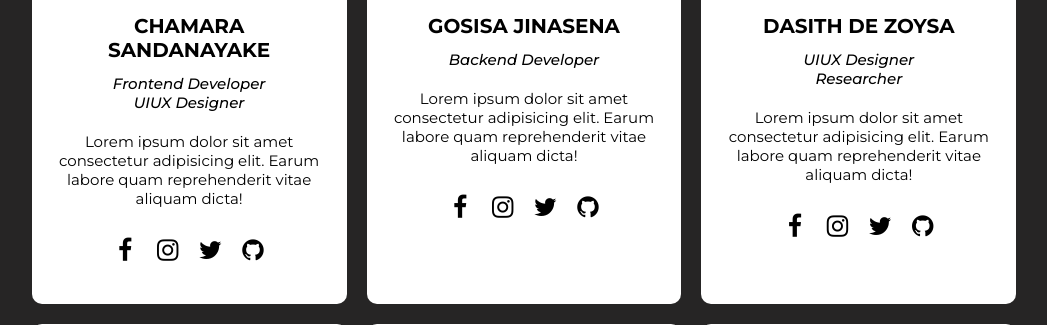
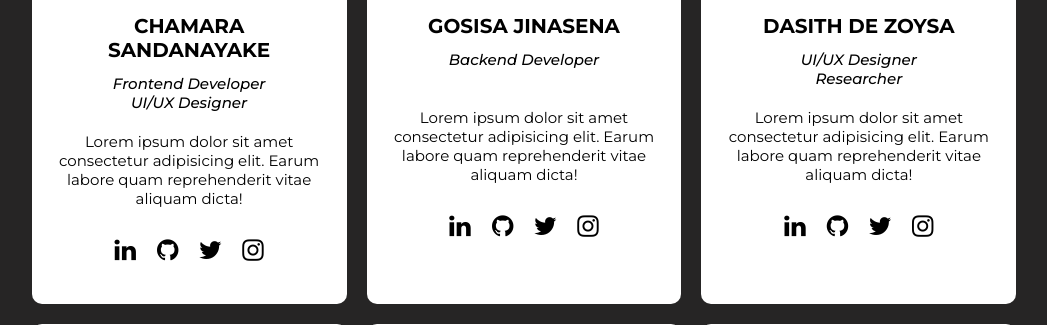
Before and after one commit to scssandanayake/wildlifesrilanka-web-project, a PHP site: page /pages/contactUs.html in a window 1280 px wide. Shown: the part 1262-1587 px from the top of the page, without its empty margins (116-1163 px from the left). Run offline with PHP 8.4, Linux system fonts and the light colour scheme; some web fonts are replaced.

Commit message:
complete the contact us page

```diff
--- a/index.css
+++ b/index.css
@@ -609,3 +609,9 @@ section .content .let{
     margin-left: 4rem;
   }
 }
+
+@media (max-width: 600px) {
+  .home .box .content{
+      width: 70%;
+  }
+}
--- a/index.php
+++ b/index.php
@@ -268,7 +268,7 @@
      <!-- footer section starts  -->
      <section class="footer">
 
-<div data-aos="fade-down" data-aos-duration="200" class="box-container">
+<div class="box-container">
 
     <div class="box">
         <h3>Quick Links</h3>
--- a/navBar/navBar.css
+++ b/navBar/navBar.css
@@ -50,7 +50,7 @@ html {
 }
 
 .header {
-  background: linear-gradient(188deg, #ffffff49 30%, #FFB803 105%);;
+  background: linear-gradient(188deg, #ffffff49 30%, #FFB803 105%);
   -webkit-box-shadow: 0 0.5rem 1rem rgba(0, 0, 0, 0.1);
           box-shadow: 0 0.5rem 1rem rgba(0, 0, 0, 0.1);
 }
--- a/pages/aboutUniversity.html
+++ b/pages/aboutUniversity.html
@@ -100,7 +100,7 @@
      <!-- footer section starts  -->
 <section class="footer">
 
-  <div data-aos="fade-down" data-aos-duration="200" class="box-container">
+  <div  class="box-container">
 
       <div class="box">
           <h3>Quick Links</h3>
--- a/pages/articlePage.html
+++ b/pages/articlePage.html
@@ -103,7 +103,7 @@
        <!-- footer section starts  -->
 <section class="footer">
 
-  <div data-aos="fade-down" data-aos-duration="200" class="box-container">
+  <div class="box-container">
 
       <div class="box">
           <h3>Quick Links</h3>
--- a/pages/contactUs.css
+++ b/pages/contactUs.css
@@ -158,14 +158,14 @@
 }
 
 .teams:hover {
-    /* background: rgb(228, 228, 228); */
-    border: 0.5rem solid #FFB803;
+    background:  linear-gradient(188deg, #ffffff 30%, #FFB803 105%);
+    border: 0.5rem solid #ffffff;
 }
 
 .teams img {
     width: 200px;
     height: 200px;
-    /* border-radius: 15rem; */
+    border-radius: 15rem;
 }
 
 .name {
--- a/pages/contactUs.html
+++ b/pages/contactUs.html
@@ -57,68 +57,68 @@
         </p>
 
         <a href="mailto:wildlifesrilanka.official@gmail.com" class="btn">Contact Us</a>
-        <h3 data-aos="fade-right" data-aos-duration="200" class="sri">Team DevOdds ,</h3>
+        <h3 data-aos="fade-right" class="sri">Team DevOdds ,</h3>
 
         <!-- team section -->
         <div class="container">
             <div class="header-team">
-                <h1>Our Team</h1>
+                <h1>Team Members</h1>
             </div>
 
             <div class="sub-container">
                 <div class="teams">
-                    <img src="svg/profile1.svg" alt="">
+                    <img src="../public/chamara.jpg" alt="">
                     <div class="name">Chamara Sandanayake</div>
-                    <div class="desig">Frontend Developer<br>UIUX Designer</div>
+                    <div class="desig">Frontend Developer<br>UI/UX Designer</div>
                     <div class="about">Lorem ipsum dolor sit amet consectetur adipisicing elit. Earum labore quam
                         reprehenderit
                         vitae aliquam dicta!
                     </div>
 
                     <div class="social-links">
-                        <a href="#"><i class="fa fa-facebook"></i></a>
-                        <a href="#"><i class="fa fa-instagram"></i></a>
-                        <a href="#"><i class="fa fa-twitter"></i></a>
-                        <a href="#"><i class="fa fa-github"></i></a>
+                        <a href="https://www.linkedin.com/in/chamara-sandanayake-3a8227241"><i class="fa fa-linkedin"></i></a>
+                        <a href="https://github.com/scssandanayake"><i class="fa fa-github"></i></a>
+                        <a href="https://twitter.com/chamara_srinath?t=GsbgamVKvs3GbIlLoM06dQ&s=09"><i class="fa fa-twitter"></i></a>
+                        <a href="https://www.instagram.com/chamara_sandanayake?r=nametag"><i class="fa fa-instagram"></i></a>
                     </div>
                 </div>
 
                 <div class="teams">
-                    <img src="svg/profile2.svg" alt="">
+                    <img src="../public/gosisa.jpg" alt="">
                     <div class="name">Gosisa Jinasena</div>
-                    <div class="desig">Backend Developer</div>
+                    <div class="desig">Backend Developer<br><br></div>
                     <div class="about">Lorem ipsum dolor sit amet consectetur adipisicing elit. Earum labore quam
                         reprehenderit
                         vitae aliquam dicta!
                     </div>
 
                     <div class="social-links">
-                        <a href="#"><i class="fa fa-facebook"></i></a>
-                        <a href="#"><i class="fa fa-instagram"></i></a>
+                        <a href="https://www.linkedin.com/in/gosisa-jinasena-615381238/"><i class="fa fa-linkedin"></i></a>
+                        <a href="https://github.com/GDJinasena"><i class="fa fa-github"></i></a>
                         <a href="#"><i class="fa fa-twitter"></i></a>
-                        <a href="#"><i class="fa fa-github"></i></a>
+                        <a href="https://www.instagram.com/d_gosisa_j/"><i class="fa fa-instagram"></i></a>
                     </div>
                 </div>
 
                 <div class="teams">
-                    <img src="svg/profile3.svg" alt="">
+                    <img src="../public/dasith.jpg" alt="">
                     <div class="name">Dasith De Zoysa</div>
-                    <div class="desig">UIUX Designer <br>Researcher</div>
+                    <div class="desig">UI/UX Designer <br>Researcher</div>
                     <div class="about">Lorem ipsum dolor sit amet consectetur adipisicing elit. Earum labore quam
                         reprehenderit
                         vitae aliquam dicta!
                     </div>
 
                     <div class="social-links">
-                        <a href="#"><i class="fa fa-facebook"></i></a>
-                        <a href="#"><i class="fa fa-instagram"></i></a>
+                        <a href="https://www.linkedin.com/in/dasith-de-zoysa-661a63241"><i class="fa fa-linkedin"></i></a>
+                        <a href="#"><i class="fa fa-github"></i></a>
                         <a href="#"><i class="fa fa-twitter"></i></a>
-                        <a href="#"><i class="fa fa-github"></i></a>
+                        <a href="http://instagram.com/dasith_z"><i class="fa fa-instagram"></i></a>
                     </div>
                 </div>
 
                 <div class="teams">
-                    <img src="svg/profile1.svg" alt="">
+                    <img src="../public/lasitha.jpg" alt="">
                     <div class="name">Lasitha Sandeepa</div>
                     <div class="desig">Frontend Developer</div>
                     <div class="about">Lorem ipsum dolor sit amet consectetur adipisicing elit. Earum labore quam
@@ -127,15 +127,15 @@
                     </div>
 
                     <div class="social-links">
-                        <a href="#"><i class="fa fa-facebook"></i></a>
+                        <a href="https://www.linkedin.com/in/lasitha-sandeepa-697a99241"><i class="fa fa-linkedin"></i></a>
+                        <a href="#"><i class="fa fa-github"></i></a>
+                        <a href="#"><i class="fa fa-twitter"></i></a>
                         <a href="#"><i class="fa fa-instagram"></i></a>
-                        <a href="#"><i class="fa fa-twitter"></i></a>
-                        <a href="#"><i class="fa fa-github"></i></a>
                     </div>
                 </div>
 
                 <div class="teams">
-                    <img src="svg/profile1.svg" alt="">
+                    <img src="../public/nimsara.jpg" alt="">
                     <div class="name">Nimasara Wishwajith</div>
                     <div class="desig">Frontend Developer</div>
                     <div class="about">Lorem ipsum dolor sit amet consectetur adipisicing elit. Earum labore quam
@@ -144,15 +144,15 @@
                     </div>
 
                     <div class="social-links">
-                        <a href="#"><i class="fa fa-facebook"></i></a>
+                        <a href="#"><i class="fa fa-linkedin"></i></a>
+                        <a href="#"><i class="fa fa-github"></i></a>
+                        <a href="#"><i class="fa fa-twitter"></i></a>
                         <a href="#"><i class="fa fa-instagram"></i></a>
-                        <a href="#"><i class="fa fa-twitter"></i></a>
-                        <a href="#"><i class="fa fa-github"></i></a>
                     </div>
                 </div>
 
                 <div class="teams">
-                    <img src="svg/profile1.svg" alt="">
+                    <img src="../public/kasun.jpg" alt="">
                     <div class="name">Kasun Alahakoon</div>
                     <div class="desig">Frontend Developer</div>
                     <div class="about">Lorem ipsum dolor sit amet consectetur adipisicing elit. Earum labore quam
@@ -161,10 +161,10 @@
                     </div>
 
                     <div class="social-links">
-                        <a href="#"><i class="fa fa-facebook"></i></a>
-                        <a href="#"><i class="fa fa-instagram"></i></a>
+                        <a href="#"><i class="fa fa-linkedin"></i></a>
+                        <a href="#"><i class="fa fa-github"></i></a>
                         <a href="#"><i class="fa fa-twitter"></i></a>
-                        <a href="#"><i class="fa fa-github"></i></a>
+                        <a href="https://instagram.com/kaxuun.a?igshid=Yzg5MTU1MDY="><i class="fa fa-instagram"></i></a>
                     </div>
                 </div>
             </div>
@@ -177,7 +177,7 @@
          <!-- footer section starts  -->
 <section class="footer">
 
-    <div data-aos="fade-down" data-aos-duration="200" class="box-container">
+    <div class="box-container">
 
         <div class="box">
             <h3>Quick Links</h3>
--- a/pages/explore.html
+++ b/pages/explore.html
@@ -246,7 +246,7 @@
      <!-- footer section starts  -->
      <section class="footer">
 
-        <div data-aos="fade-down" data-aos-duration="200" class="box-container">
+        <div class="box-container">
 
             <div class="box">
                 <h3>Quick Links</h3>
--- a/pages/gallery.html
+++ b/pages/gallery.html
@@ -80,7 +80,7 @@
    <!-- footer section starts  -->
 <section class="footer">
 
-    <div data-aos="fade-down" data-aos-duration="200" class="box-container">
+    <div class="box-container">
 
         <div class="box">
             <h3>Quick Links</h3>
--- a/pages/privacyPolicy.html
+++ b/pages/privacyPolicy.html
@@ -86,7 +86,7 @@
      <!-- footer section starts  -->
      <section class="footer">
 
-        <div data-aos="fade-down" data-aos-duration="200" class="box-container">
+        <div class="box-container">
 
             <div class="box">
                 <h3>Quick Links</h3>
```
Also changed, not shown: README.md, public/chamara.jpg (added), public/dasith.jpg (added), public/gosisa.jpg (added), public/kasun.jpg (added), public/lasitha.jpg (added), public/nimsara.jpg (added).
